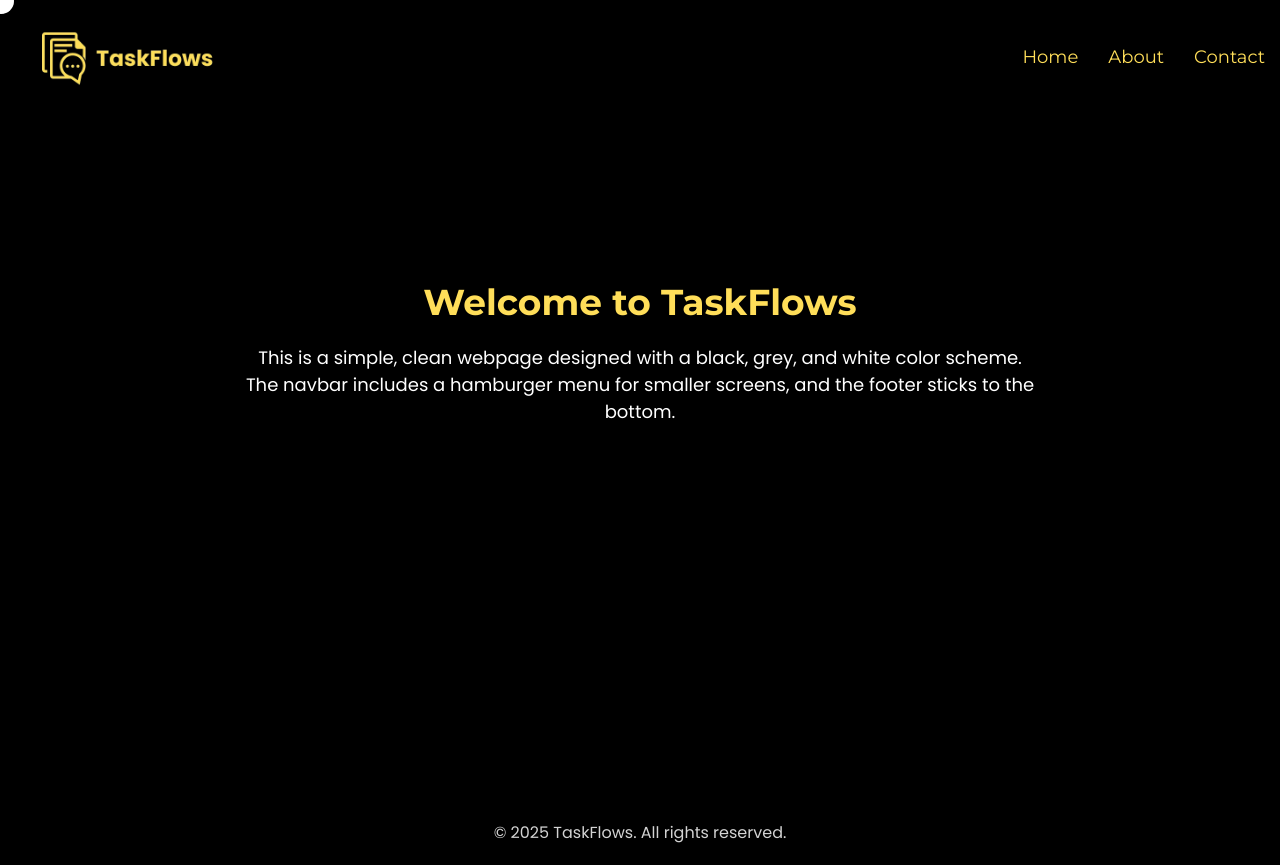
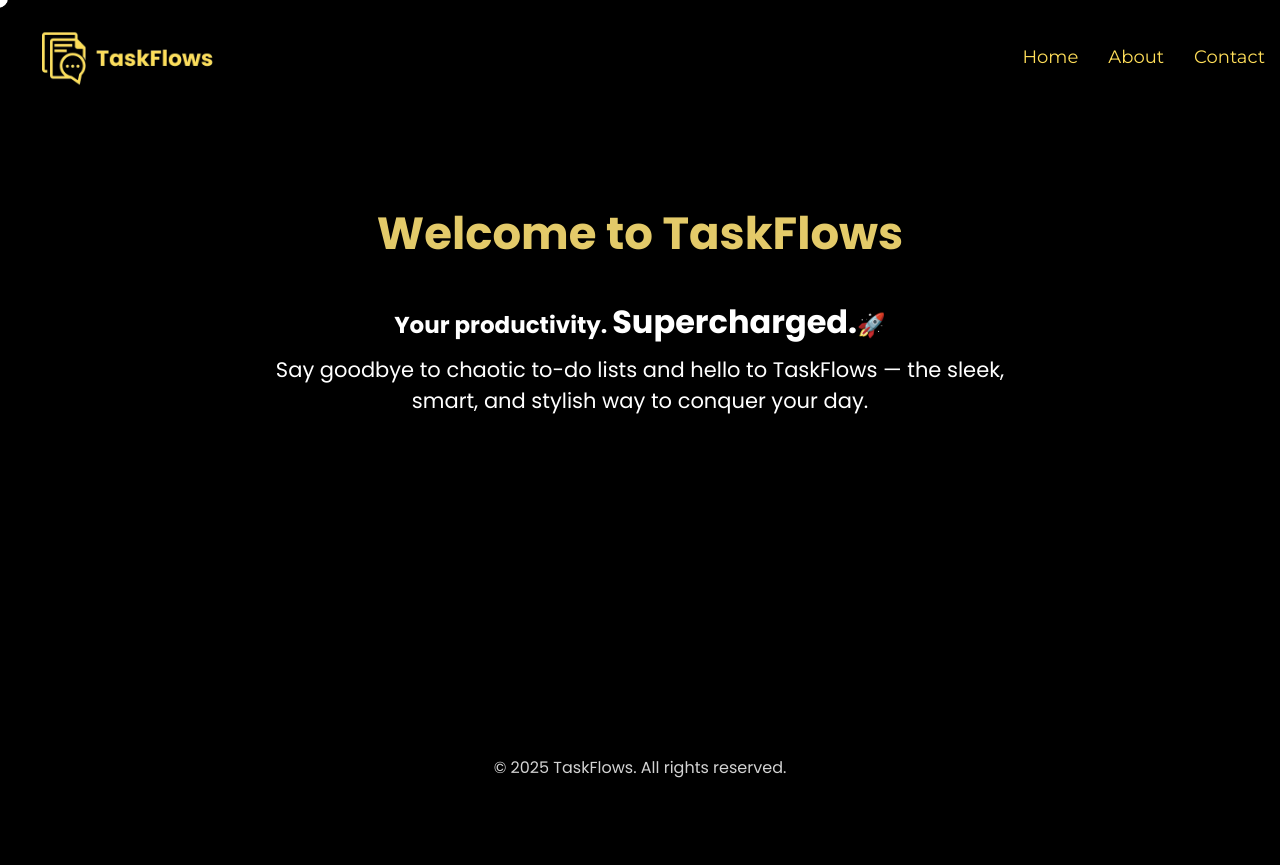
Before and after one commit to meowmiata/TaskFlows, a plain HTML site: page index.html in a window 1280 px wide. After the commit the page ends 800 px from the top, so only its background shows below. Drawn offline with Linux system fonts and the light colour scheme.

Commit message:
changes in index.html h2

```diff
--- a/index.html
+++ b/index.html
@@ -52,8 +52,10 @@
 
     <!-- Main Content -->
     <section class="content">
-        <h1 class="prevent-select">Welcome to TaskFlows</h1>
-        <p class="prevent-select">This is a simple, clean webpage designed with a black, grey, and white color scheme. The navbar includes a hamburger menu for smaller screens, and the footer sticks to the bottom.</p>
+        <h1 class="prevent-select"><b>Welcome to TaskFlows</b></h1>
+        <h2 class="prevent-select"><b>Your productivity. <span class="supercharged">Supercharged. </span>🚀</b></h2>
+        <p class="prevent-select">
+            Say goodbye to chaotic to-do lists and hello to TaskFlows — the sleek, smart, and stylish way to conquer your day.</p>
     </section>
 
     <!-- Footer -->
--- a/src/style.css
+++ b/src/style.css
@@ -56,6 +56,7 @@ body {
     -ms-user-select: none; /* IE 10 and IE 11 */
     user-select: none; /* Standard syntax */
     -webkit-user-drag: none;
+    z-index: 1;
 }
 
 .hamburger {
@@ -99,21 +100,26 @@ body {
 .content {
     min-height: 100vh;
     /* Remove background-color to let body black show through */
-    padding: 280px 20px 20px;
+    padding: 200px 20px 20px;
     text-align: center;
     color: white;
 
 }
 
 .content h1 {
-    font-size: 36px;
+    font-size: 45px;
     font-family: 'Montserrat', sans-serif;
-    margin-bottom: 20px;
-    color: #ffde59;
+    padding-bottom: 30px;
+    color: #e3ca69;
+}
+
+.content h2 {
+    font-size: 23px;
+    padding-bottom: 8px;
 }
 
 .content p {
-    font-size: 18px;
+    font-size: 21px;
     max-width: 800px;
     margin: 0 auto;
 }
@@ -121,14 +127,14 @@ body {
 /* Footer */
 .footer {
     /* Remove or match body background */
-    background-color: black;
+    background-color: rgb(0, 0, 0);
     color: #d3d3d3;
     text-align: center;
     padding: 20px;
-    position: relative;
-    bottom: 0;
+    position: absolute;
     width: 100%;
     font-family: 'Montserrat', sans-serif;
+    bottom: 0;
 }
 
 /* Responsive Design with Animation and Logo Adjustments */
@@ -172,6 +178,7 @@ body {
     }
 }
 
+
 .cursor {
 	pointer-events: none;
 	position: fixed;
@@ -186,8 +193,38 @@ body {
   .circle {
 	  position: absolute;
 	  display: block;
-	  width: 26px;
-	  height: 26px;
+	  width: 20px;
+	  height: 20px;
 	  border-radius: 20px;
 	  background-color: rgb(0, 0, 0)
   }
+  .supercharged {
+    font-size: 2rem;
+    color: #ffffff;
+    position: relative;
+    display: inline-block;
+  }
+
+  .supercharged::after,
+  .supercharged::before {
+    content: '';
+    position: absolute;
+    width: 100%;
+    height: 2px;
+    background: linear-gradient(to right, #f3f047, #99dfdf);
+    bottom: -5px;
+    left: 0;
+    transform: scaleX(0);
+    transform-origin: right;
+    transition: transform 0.4s ease-out;
+  }
+
+  .supercharged::before {
+    top: -5px;
+    transform-origin: left;
+  }
+
+  .supercharged:hover::after,
+  .supercharged:hover::before {
+    transform: scaleX(1);
+  }
```
